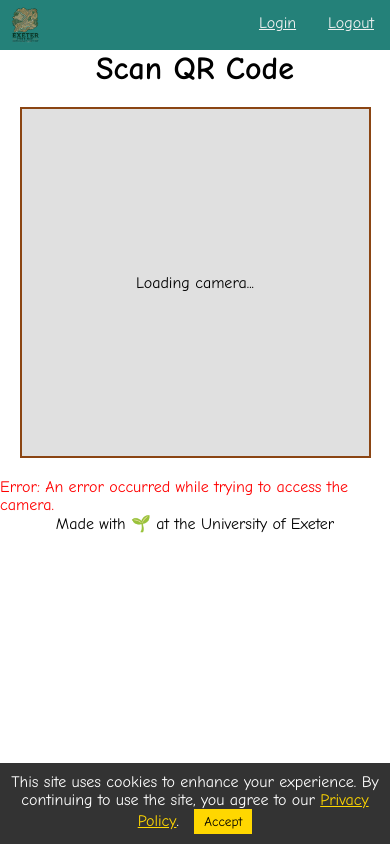
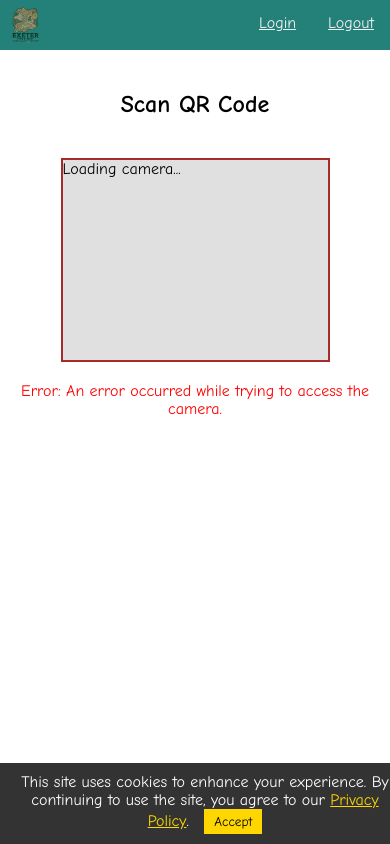
Before and after one commit to IestynDP/ECM2434, a Django app: page /qr_scanner/scan_qr/ in a window 390 px wide. Run offline with Django 5.2, Linux system fonts and the light colour scheme; some libraries are stand-ins or nearby versions.

Commit message:
formatting of the page

```diff
--- a/apps/qr_scanner/templates/qr_scan/qr_scan.html
+++ b/apps/qr_scanner/templates/qr_scan/qr_scan.html
@@ -9,29 +9,36 @@
     <title>QR Code Scanner</title>
     <script src="https://cdn.jsdelivr.net/npm/jsqr/dist/jsQR.js"></script>
     <style>
-        /* General styling for responsiveness */
-        * {
+        main {
             margin: 0;
             padding: 0;
-            box-sizing: border-box;
+            height: 80vh;
         }
 
-        body {
-            font-family: Arial, sans-serif;
+        h1 {
+            text-align: center;
+            margin: 40px;
+
         }
 
-        /* Camera container */
         #scanner-container {
-            width: 90%;
-            max-width: 400px;
-            height: 90vw; /* Square aspect ratio based on viewport width */
-            max-height: 400px;
+
+            max-width: 500px;  /* Limits width on large screens */
+            max-height: 380px;     /* Adjusted height */
+            height: 380px;
+            width: 500px;
             background-color: #e0e0e0;
-            display: flex;
+            object-fit: cover;
             justify-content: center;
             align-items: center;
-            border: 2px solid #8B4513; /* Brown border */
-            margin: 20px auto;
+            border: 2px solid brown; /* Brown border for the container */
+            margin: 20px auto;        /* Centered with margin */
+        }
+
+        #message-box {
+            margin-top: 20px;
+            color: red;
+            text-align: center;
         }
 
         canvas {
@@ -49,15 +56,29 @@
             height: 100%;
             background-color: rgba(0, 0, 0, 0.4);
             padding-top: 60px;
+            justify-content: center;
+            align-items: center;
         }
 
         .modal-content {
             background-color: #fff;
             margin: 5% auto;
             padding: 20px;
-            border: 2px solid #8B4513; /* Brown border */
+            border: 1px solid #888;
             width: 80%;
             text-align: center;
+            max-width: 400px; /* Ensure the modal doesn't stretch too wide */
+            border-radius: 8px;
+        }
+
+        /* Success Modal: Green Text */
+        #successMessage {
+            color: green;
+        }
+
+        /* Error Modal: Red Text */
+        #errorMessage {
+            color: red;
         }
 
         .modal-button {
@@ -66,6 +87,8 @@
             color: white;
             border: none;
             cursor: pointer;
+            border-radius: 5px;
+            margin-top: 10px;
         }
 
         .modal-button:hover {
@@ -86,39 +109,37 @@
             cursor: pointer;
         }
 
-        /* Success Modal (Green Text) */
-        #successMessage {
-            color: green;
-        }
+        /* Media Queries for mobile responsiveness */
+        @media screen and (max-width: 600px) {
+            #scanner-container {
+                max-height: 200px;  /* Adjust height for smaller screens */
+                max-width: 265px;
+                height: 200px;
+                width:265px;
 
-        /* Error Modal (Red Text) */
-        #errorMessage {
-            color: red;
-        }
+            }
 
-        /* Message box */
-        #message-box {
-            margin-top: 20px;
-            color: red;
-        }
-
-        @media (max-width: 600px) {
-            /* Mobile responsiveness: adjust camera size */
-            #scanner-container {
-                width: 90%;
-                height: 90vw;
+            h1 {
+                font-size: 24px;
+                margin: 40px;
             }
 
             .modal-content {
-                width: 90%;
+                width: 80%;  /* Modal width takes up more space on small screens */
+                padding: 15px;
+            }
+
+            .modal-button {
+                width: 100%; /* Button takes up full width on mobile */
+                padding: 12px;
             }
         }
+
     </style>
 </head>
-<body>
-    <h1 style="text-align: center;">Scan QR Code</h1>
+<main>
+    <h1>Scan QR Code</h1>
 
-    <!-- QR Code Scanner Container -->
     <div id="scanner-container">
         <p>Loading camera...</p>
     </div>
@@ -145,7 +166,6 @@
         </div>
     </div>
 
-    <!-- CSRF Token -->
     <input type="hidden" name="csrfmiddlewaretoken" value="{{ csrf_token }}">
 
     <script>
@@ -153,14 +173,13 @@
         let canvas = document.getElementById("canvas");
         let ctx = canvas.getContext("2d");
 
-        // Check camera permission and start the QR scanner
         function checkCameraPermission() {
             if (navigator.mediaDevices && navigator.mediaDevices.getUserMedia) {
                 console.log("Requesting camera access...");
                 navigator.mediaDevices.getUserMedia({ video: true })
                     .then(function(stream) {
                         console.log("Camera access granted.");
-                        startScanner(stream); // Start QR code scanner
+                        startScanner(stream);
                     })
                     .catch(function(err) {
                         console.error("Camera access error: ", err);
@@ -173,25 +192,25 @@
             }
         }
 
-        // Handle error and display message
         function handleError(err, userMessage) {
             console.error("Error details:", err);
             document.getElementById('message-box').innerHTML = `Error: ${userMessage}`;
         }
 
-        // Start the video stream and scan QR codes
         function startScanner(stream) {
             video = document.createElement("video");
             video.srcObject = stream;
             video.play();
 
+            video.style.width = "100%";
+            video.style.height = "100%";
+
             video.onloadedmetadata = function () {
                 canvas.width = video.videoWidth;
                 canvas.height = video.videoHeight;
-                document.getElementById('scanner-container').innerHTML = ''; // Clear loading message
-                document.getElementById('scanner-container').appendChild(video);  // Show video
-
-                // Start scanning
+                const container = document.getElementById('scanner-container');
+                container.innerHTML = '';
+                container.appendChild(video);
                 requestAnimationFrame(scanQRCode);
             };
         }
@@ -205,25 +224,21 @@
             return csrfToken;
         }
 
-        // Scan for QR codes in the video frame
         function scanQRCode() {
             if (video && video.readyState === video.HAVE_ENOUGH_DATA) {
                 ctx.drawImage(video, 0, 0, canvas.width, canvas.height);
-
                 let imageData = ctx.getImageData(0, 0, canvas.width, canvas.height);
                 let code = jsQR(imageData.data, canvas.width, canvas.height);
 
                 if (code) {
                     console.log("QR Code Scanned:", code.data);
-
-                    // Send the QR code data via a POST request
                     fetch('/qr_scanner/checkin_qrcode/', {
                         method: 'POST',
                         headers: {
                             'Content-Type': 'application/json',
-                            'X-CSRFToken': getCSRFToken()  // Make sure this is the correct CSRF token
+                            'X-CSRFToken': getCSRFToken()
                         },
-                        body: JSON.stringify({ qr_code_id: code.data })  // Send the QR code ID as JSON
+                        body: JSON.stringify({ qr_code_id: code.data })
                     })
                     .then(response => response.json())
                     .then(data => {
@@ -241,39 +256,36 @@
                         console.error('Error:', error);
                         showModal('errorModal', "An error occurred while processing the QR code.");
                     });
-
                 } else {
-                    requestAnimationFrame(scanQRCode);  // Keep scanning if no QR code is detected
+                    requestAnimationFrame(scanQRCode);
                 }
             } else {
-                requestAnimationFrame(scanQRCode);  // Keep scanning if no video loaded yet
+                requestAnimationFrame(scanQRCode);
             }
         }
 
-        // Show success or error modal
         function showModal(modalId, message) {
             const modal = document.getElementById(modalId);
-            const messageElement = document.getElementById(modalId + 'Message');  // Ensure this is correct
+            const messageElement = document.getElementById(modalId === 'successModal' ? 'successMessage' : 'errorMessage');
 
             if (modal && messageElement) {
-                messageElement.innerHTML = message;  // Set the message text
-                modal.style.display = 'block'; // Show modal
+                messageElement.innerHTML = message;
+                modal.style.display = 'flex';
             } else {
                 console.error(`Modal with id ${modalId} or message element not found.`);
             }
 
-            // Set the "OK" button to restart scanning after clicking it
             const modalButton = document.getElementById(`${modalId}Button`);
             modalButton.onclick = function() {
-                modal.style.display = "none";  // Hide modal
-                scanQRCode();  // Restart scanning after clicking "OK"
+                modal.style.display = "none";
+                scanQRCode();
             };
         }
 
         function modalClose(modalId) {
             const modal = document.getElementById(modalId);
             if (modal) {
-                modal.style.display = 'none';  // Hide the modal
+                modal.style.display = 'none';
                 scanQRCode();
             } else {
                 console.error(`Modal with id ${modalId} not found.`);
@@ -288,10 +300,9 @@
             modalClose('successModal');
         });
 
-        // Initialize scanner when the page loads
         checkCameraPermission();
     </script>
-</body>
+</main>
 </html>
 
 {% endblock %}
```
